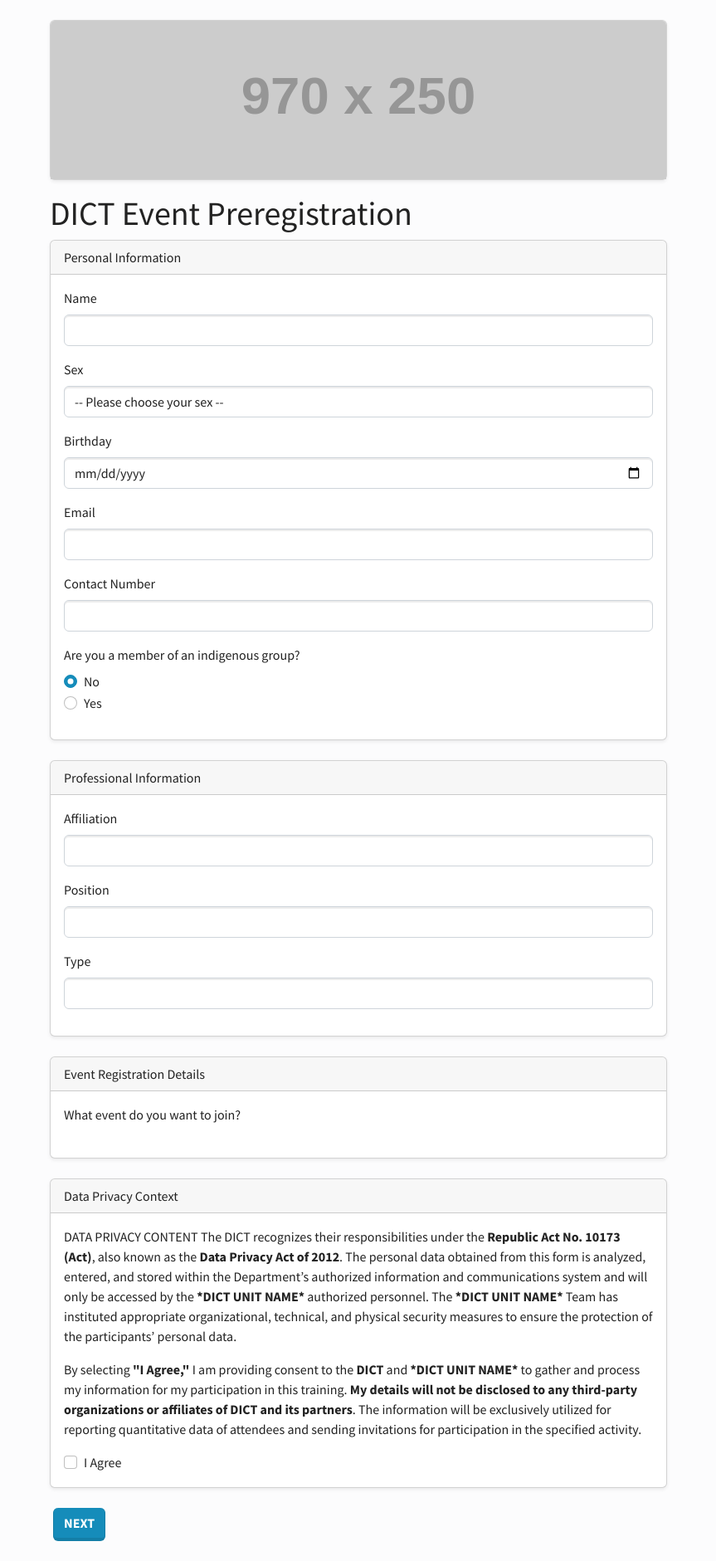
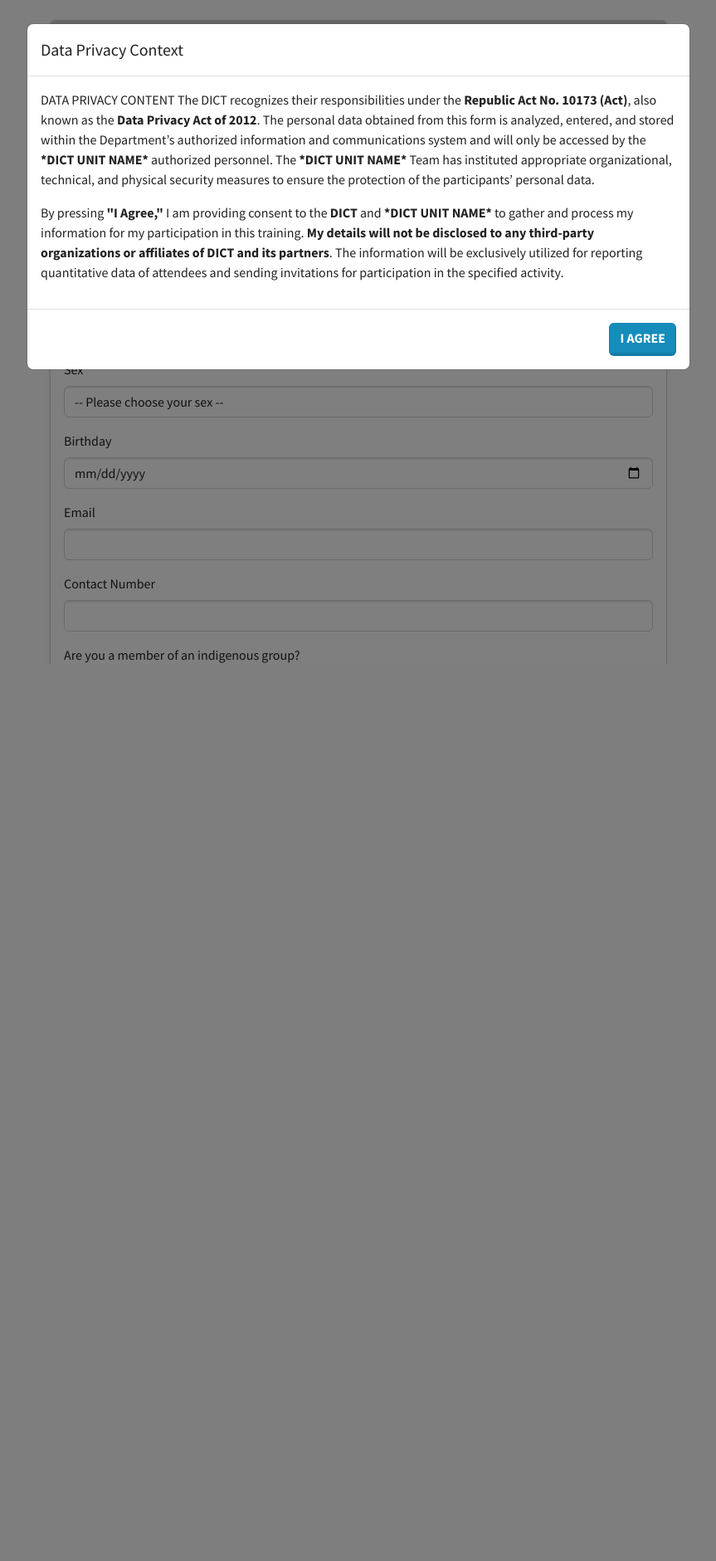
Before and after one commit to JehhB/DICT-prereg, a PHP site: page / in a window 1280 px wide. Shown: the whole page at 83% size, without its empty margins (208-1071 px from the left). After the commit the page ends 800 px from the top, so only its background shows below. Run offline with PHP 8.4, Linux system fonts and the light colour scheme; grey boxes labelled with a size stand in for pictures from a placeholder-image service; data that the repository does not hold is empty; some libraries are stand-ins or nearby versions.

Commit message:
Added data privacy modal

```diff
--- a/index.php
+++ b/index.php
@@ -1,6 +1,13 @@
 <?php
 
 require_once __DIR__ . '/src/setup.php';
+
+if (isset($_GET['accept_data_privacy'])) {
+  $_SESSION['register_privacy'] = true;
+  http_response_code(200);
+  exit();
+}
+
 
 $page = $_GET['p'] ?? 1;
 
--- a/src/views/reg_page1.php
+++ b/src/views/reg_page1.php
@@ -12,7 +12,38 @@
 
 <body class="bg-light-subtle">
 
-  <?php if (flash_has('errors', 'form')): ?>
+  <?php if (!isset($_SESSION['register_privacy'])): ?>
+    <div class="modal modal-lg fade" tabindex="-1" data-bs-backdrop="static" x-data x-init="new bootstrap.Modal($el).show()">
+      <div class="modal-dialog">
+        <div class="modal-content">
+          <div class="modal-header">
+            <h5 class="modal-title">Data Privacy Context</h5>
+          </div>
+          <div class="modal-body">
+            <p>
+              DATA PRIVACY CONTENT
+              The DICT recognizes their responsibilities under the <strong>Republic Act No. 10173 (Act)</strong>, also
+              known as the <strong>Data Privacy Act of 2012</strong>. The personal data obtained from this form is
+              analyzed, entered, and stored within the Department’s authorized information and communications system and
+              will only be accessed by the <strong>*DICT UNIT NAME*</strong> authorized personnel. The <strong>*DICT
+                UNIT NAME*</strong> Team has instituted appropriate organizational, technical, and physical security
+              measures to ensure the protection of the participants’ personal data.
+            </p>
+            <p>
+              By pressing <strong>"I Agree,"</strong> I am providing consent to the <strong>DICT</strong> and
+              <strong>*DICT UNIT NAME*</strong> to gather and process my information for my participation in this
+              training. <strong>My details will not be disclosed to any third-party organizations or affiliates of
+                DICT and its partners</strong>. The information will be exclusively utilized for reporting
+              quantitative data of attendees and sending invitations for participation in the specified activity.
+            </p>
+          </div>
+          <div class="modal-footer">
+            <button type="button" class="btn btn-primary" data-bs-dismiss="modal" @click="fetch('./?accept_data_privacy=true')">I Agree</button>
+          </div>
+        </div>
+      </div>
+    </div>
+  <?php elseif (flash_has('errors', 'form')): ?>
     <div class="modal fade" tabindex="-1" x-data x-init="new bootstrap.Modal($el).show()">
       <div class="modal-dialog">
         <div class="modal-content">
@@ -124,7 +155,7 @@
                   id="is_indigenous"
                   name="is_indigenous"
                   value="no"
-                  <?= !isset($_SESSION['register_is_indigenous']) || !$_SESSION['register_is_indigenous'] ? 'checked' : '' ?>
+                  <?= isset($_SESSION['register_is_indigenous']) && !$_SESSION['register_is_indigenous'] ? 'checked' : '' ?>
                   required>
                 <label class="form-check-label" for="is_indigenous">
                   No
@@ -234,35 +265,6 @@
           </div>
         </div>
 
-        <div class="card mb-4 shadow-sm">
-          <div class="card-header">
-            Data Privacy Context
-          </div>
-          <div class="card-body">
-            <p>
-              DATA PRIVACY CONTENT
-              The DICT recognizes their responsibilities under the <strong>Republic Act No. 10173 (Act)</strong>, also
-              known as the <strong>Data Privacy Act of 2012</strong>. The personal data obtained from this form is
-              analyzed, entered, and stored within the Department’s authorized information and communications system and
-              will only be accessed by the <strong>*DICT UNIT NAME*</strong> authorized personnel. The <strong>*DICT
-                UNIT NAME*</strong> Team has instituted appropriate organizational, technical, and physical security
-              measures to ensure the protection of the participants’ personal data.
-            </p>
-            <p>
-              By selecting <strong>"I Agree,"</strong> I am providing consent to the <strong>DICT</strong> and
-              <strong>*DICT UNIT NAME*</strong> to gather and process my information for my participation in this
-              training. <strong>My details will not be disclosed to any third-party organizations or affiliates of
-                DICT and its partners</strong>. The information will be exclusively utilized for reporting
-              quantitative data of attendees and sending invitations for participation in the specified activity.
-            </p>
-            <div class="form-check">
-              <input class="form-check-input" type="checkbox" value="" id="privacyAgree" required>
-              <label class="form-check-label" for="privacyAgree">
-                I Agree
-              </label>
-            </div>
-          </div>
-        </div>
 
         <div class="row px-3">
           <button type="submit" class="btn btn-primary col-auto">Next</button>
```
Also changed, not shown: src/views/reg_page2.php (+0 -12 lines), src/views/reg_page3.php (+1 -12 lines).
